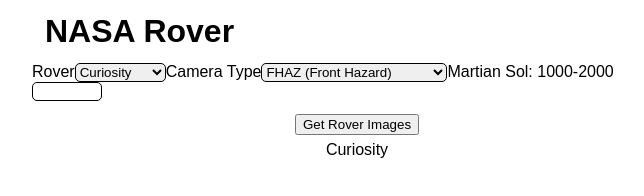
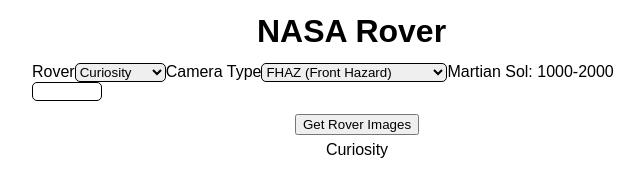
Before and after one commit to keeganthomp/marsRoverApi, a React app: page / in a window 1280 px wide. Shown: the whole page, without its empty margins (283-927 px from the left). Built offline with nearby package versions, Linux system fonts and the light colour scheme.

Commit message:
finalizing styles

```diff
--- a/src/components/ImageDisplay.js
+++ b/src/components/ImageDisplay.js
@@ -5,7 +5,7 @@
   render() {
     let images = this.props.images.map(e => {
       return (
-          <img className="roverImg" src={e.img_src} alt="rover"/>
+          <img key={Math.random()} className="roverImg" src={e.img_src} alt="rover"/>
       );
     });
     return (
--- a/src/styles/App.css
+++ b/src/styles/App.css
@@ -56,8 +56,7 @@
 }
 
 .header {
-  margin: 0 auto;
+  margin: 2% auto;
   width: 200px;
-  margin: 2%;
 
 }
```
